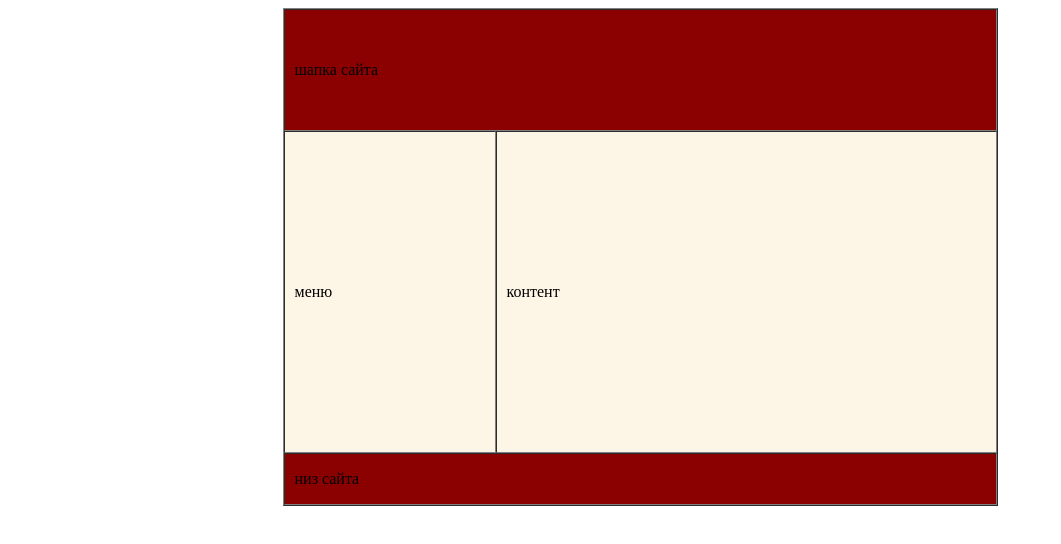
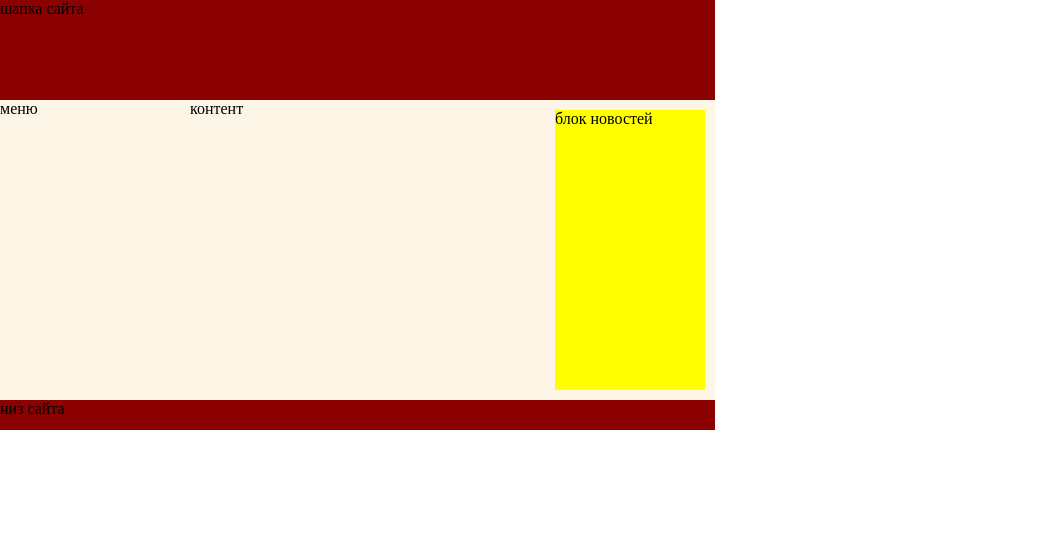
Before and after one commit to oc-edu/6-lab-HTML, a website: page public_html/index.html in a window 1280 px wide. Shown: the whole page, without its empty margins (0-1061 px from the left). Drawn offline with Linux system fonts and the light colour scheme; files whose address does not match are found by name.

Commit message:
2nd commit

```diff
--- a/public_html/index.html
+++ b/public_html/index.html
@@ -7,31 +7,20 @@ and open the template in the editor.
 <html>
 
    <head>
-        <title>CSS позиционирование</title>
+        <title>6 лаба</title>
         <meta charset="UTF-8">
         <meta name="viewport" content="width=device-width, initial-scale=1.0">
+        <link rel="stylesheet" type="text/css" href="D:\NetBeans Files\6 lab\public_html\style\style.css">
    </head>
 
    <body>
-
-     <table width="715"  border="1"
-          align="center" cellspacing="0" cellpadding="10">
-
-        <tr bgcolor="darkred">
-            <td colspan="2" height="100">шапка сайта</td>
-        </tr>
-
-        <tr bgcolor="oldlace">
-            <td  width="190" height="300">меню</td>
-            <td>контент</td>
-        </tr>
-
-        <tr bgcolor="darkred">
-            <td colspan="2" height="30">низ сайта</td>
-        </tr>
-
-    </table>
-
+     <div id="header">шапка сайта</div>
+     <div id="menu">меню</div>
+     <div id="content">
+       контент
+       <div id="news">блок новостей</div>
+     </div>
+     <div id="footer">низ сайта</div>
    </body>
 
 </html>
--- /dev/null
+++ b/public_html/style/style.css
@@ -0,0 +1,37 @@
+#header{
+background:darkred;
+width:715px;
+height:100px;
+}
+#menu{
+background:oldlace;
+width:190px;
+height:300px;
+}
+#content{
+background:oldlace;
+width:525px;
+height:300px;
+position:absolute;
+left:190px;
+top:100px;
+}
+#footer{
+background:darkred;
+width:715px;
+height:30px;
+}
+
+body{
+margin:0px;
+}
+
+
+#news{
+background:yellow;
+width:150px;
+height:280px;
+position:absolute;
+left:365px;
+top:10px;
+}
```
